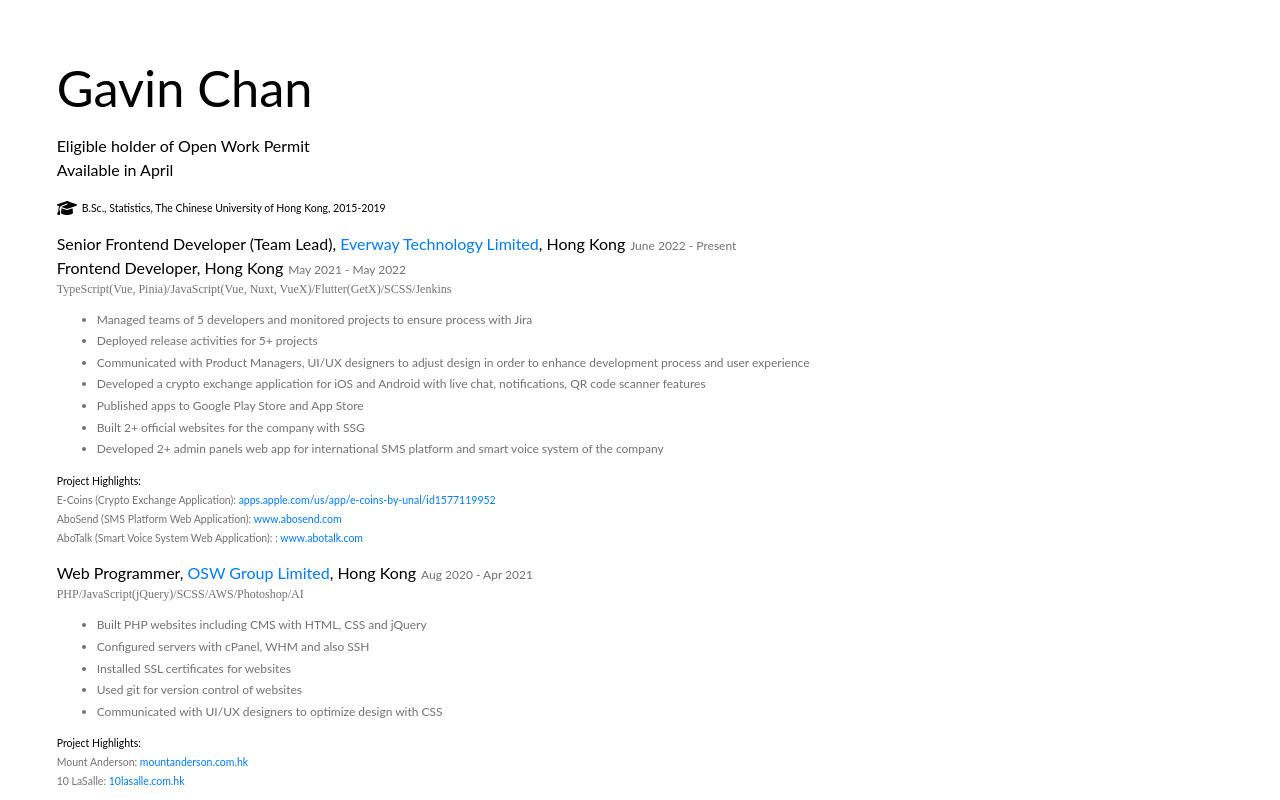
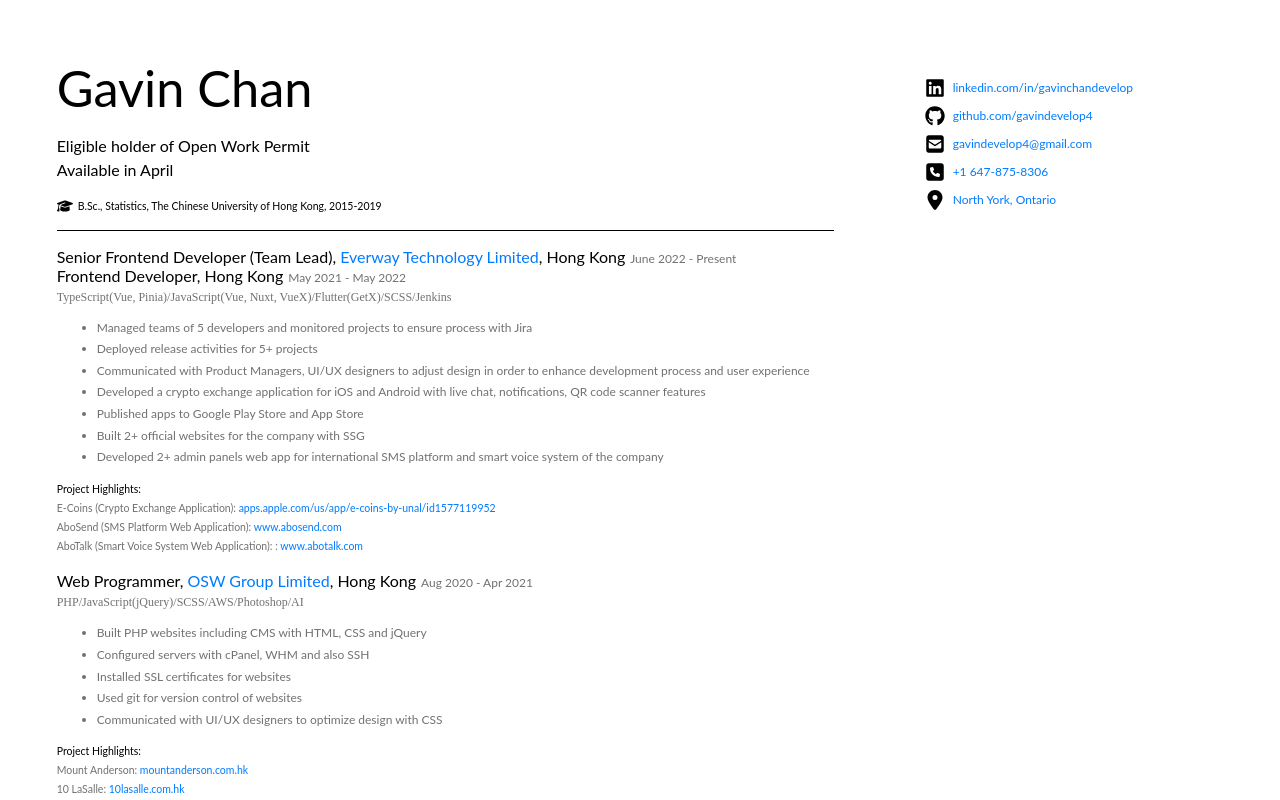
Before and after one commit to gavindevelop4/resume-vue, a Vue app: page / in a window 1280 px wide. Shown: the top 800 px of the page. Built offline with nearby package versions, Linux system fonts and the light colour scheme.

Commit message:
Alter: no margin

```diff
--- a/src/components/EmploymentHistoryTitle.vue
+++ b/src/components/EmploymentHistoryTitle.vue
@@ -1,5 +1,5 @@
 <template>
-  <div class="employmentHistoryTitle">
+  <div :class="['employmentHistoryTitle', noMarginBottom && 'noMargin']">
     <span class="title">{{ title }}</span>,
     <span class="company">{{ company }}</span><span v-if="company !== ''">, </span>
     <span class="location">{{ location }}</span>
@@ -34,6 +34,10 @@
     endDate: {
       type: String,
       default: 'current'
+    },
+    noMarginBottom: {
+      type: Boolean,
+      default: false
     }
   }
 }
@@ -43,6 +47,10 @@
 .employmentHistoryTitle {
   font-size: 16px;
   margin-bottom: 5px;
+
+  &.noMargin {
+    margin-bottom: 0;
+  }
 
   .company {
     color: #007BFF;
--- a/src/components/ResumeHeader.vue
+++ b/src/components/ResumeHeader.vue
@@ -7,6 +7,35 @@
       <div class="education">
         <font-awesome-icon icon="fa-solid fa-graduation-cap" class="icon" />
         <div>B.Sc., Statistics, The Chinese University of Hong Kong, 2015-2019</div>
+      </div>
+    </div>
+
+    <div class="right">
+      <div class="contact">
+        <div class="item">
+          <font-awesome-icon icon="fa-brands fa-linkedin" class="icon"/>
+          <div class="description"><a href="linkedin.com/in/gavinchandevelop">linkedin.com/in/gavinchandevelop</a></div>
+        </div>
+
+        <div class="item">
+          <font-awesome-icon icon="fa-brands fa-github" class="icon"/>
+          <div class="description"><a href="github.com/gavindevelop4">github.com/gavindevelop4</a></div>
+        </div>
+
+        <div class="item">
+          <font-awesome-icon icon="fa-solid fa-square-envelope" class="icon"/>
+          <div class="description"><a href="gavindevelop4@gmail.com">gavindevelop4@gmail.com</a></div>
+        </div>
+
+        <div class="item">
+          <font-awesome-icon icon="fa-solid fa-square-phone" class="icon"/>
+          <div class="description"><a href="+1 647-875-8306">+1 647-875-8306</a></div>
+        </div>
+
+        <div class="item">
+          <font-awesome-icon icon="fa-solid fa-location-dot" class="icon" />
+          <div class="description">North York, Ontario</div>
+        </div>
       </div>
     </div>
   </div>
@@ -24,16 +53,15 @@
     display: grid;
     grid-template-columns: 2fr 1fr;
     margin-bottom: 16px;
+
+    .left {
+      border-bottom: 1px solid black;
+    }
   }
 
   .name {
     font-size: 50.5px;
     margin-bottom: 16px;
-  }
-
-  .icon {
-    width: 20px;
-    height: 20px;
   }
 
   .description {
@@ -46,9 +74,51 @@
     align-items: center;
     font-size: 10.5px;
     margin-top: 16px;
+    margin-bottom: 16px;
 
     .icon {
+      width: 16px;
+      height: 16px;
       margin-right: 5px;
     }
   }
+
+  .right {
+    display: flex;
+    flex-direction: column;
+    justify-content: center;
+    align-items: center;
+
+    .contact {
+      // margin-bottom: 16px;
+
+      .item {
+        display: flex;
+        justify-content: flex-start;
+        align-items: center;
+        font-size: 12px;
+        margin-bottom: 8px;
+
+        .icon {
+          margin-right: 8px;
+          width: 20px;
+          height: 20px;
+        }
+
+        .description {
+          color: #007BFF;
+          a {
+            color: #007BFF;
+            text-decoration: none;
+          }
+        }
+
+        &:last-child {
+          margin-bottom: 0;
+        }
+      }
+
+
+    }
+  }
 </style>
--- a/src/components/ResumeMain.vue
+++ b/src/components/ResumeMain.vue
@@ -8,6 +8,7 @@
         location="Hong Kong"
         startDate="June 2022"
         endDate="Present"
+        :noMarginBottom="true"
       />
 
       <employmentHistoryTitle
--- a/src/main.js
+++ b/src/main.js
@@ -6,9 +6,9 @@
 /* import font awesome icon component */
 import { FontAwesomeIcon } from '@fortawesome/vue-fontawesome'
 /* import specific icons */
-import { faGraduationCap, faSquarePhone, faSquareEnvelope } from '@fortawesome/free-solid-svg-icons'
+import { faGraduationCap, faSquarePhone, faSquareEnvelope, faLocationDot } from '@fortawesome/free-solid-svg-icons'
 import { faLinkedin, faGithub } from '@fortawesome/free-brands-svg-icons'
 
 /* add icons to the library */
-library.add(faGraduationCap, faLinkedin, faGithub, faSquareEnvelope, faSquarePhone)
+library.add(faGraduationCap, faLinkedin, faGithub, faSquareEnvelope, faSquarePhone, faLocationDot)
 createApp(App).component('font-awesome-icon', FontAwesomeIcon).mount('#app')
```
